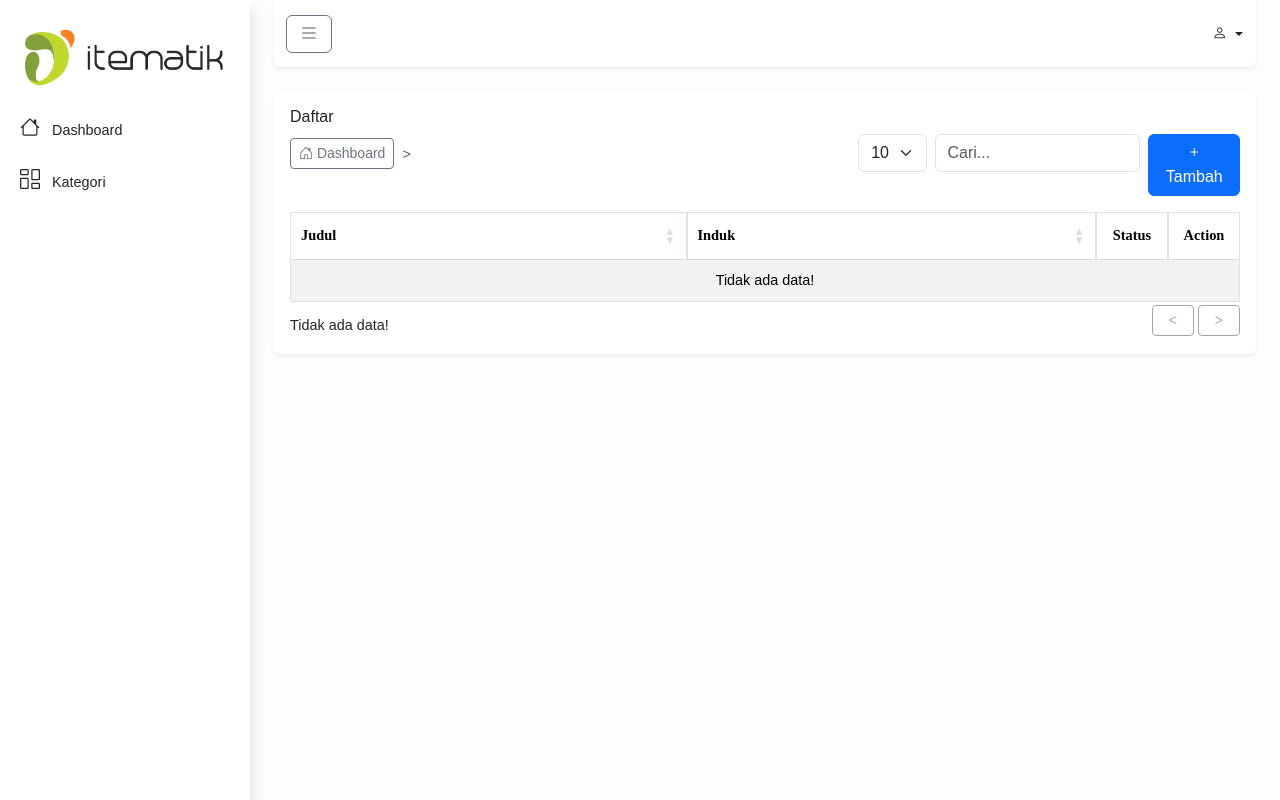
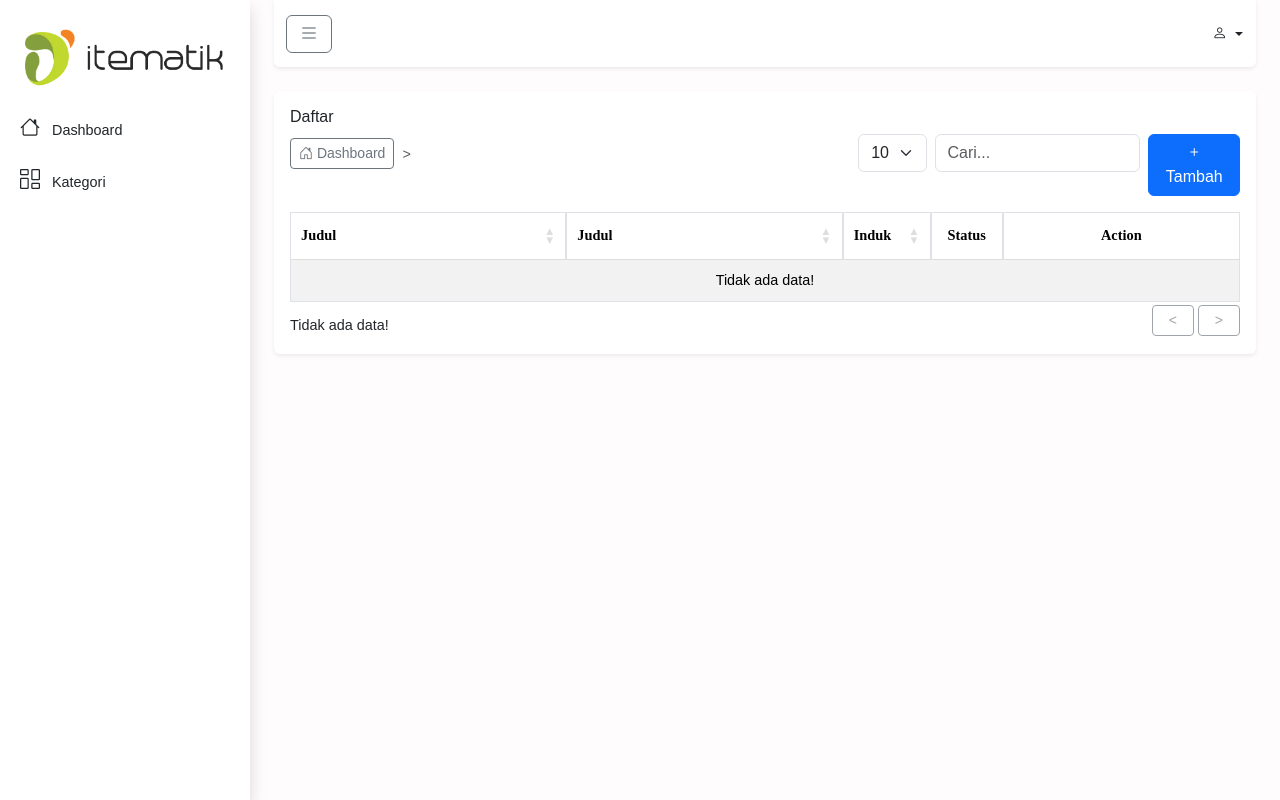
Before and after one commit to Betanto/ceritakita, a PHP site: template templates/categories/list.twig in a window 1280 px wide. Run offline with PHP 8.4, Linux system fonts and the light colour scheme; the template is opened without the code that fills it, so the values that code supplies are empty; some libraries are stand-ins or nearby versions.

Commit message:
add list categories

```diff
--- a/templates/categories/list.twig
+++ b/templates/categories/list.twig
@@ -36,6 +36,7 @@
                     <thead>
                         <tr>
                             <th class="mobile-p d-none no-sort"></th>
+                            <th class="desktop">Judul</th>
                             <th class="desktop">Judul</th>
                             <th class="desktop">Induk</th>
                             <th class="desktop text-center no-sort">Status</th>
```
